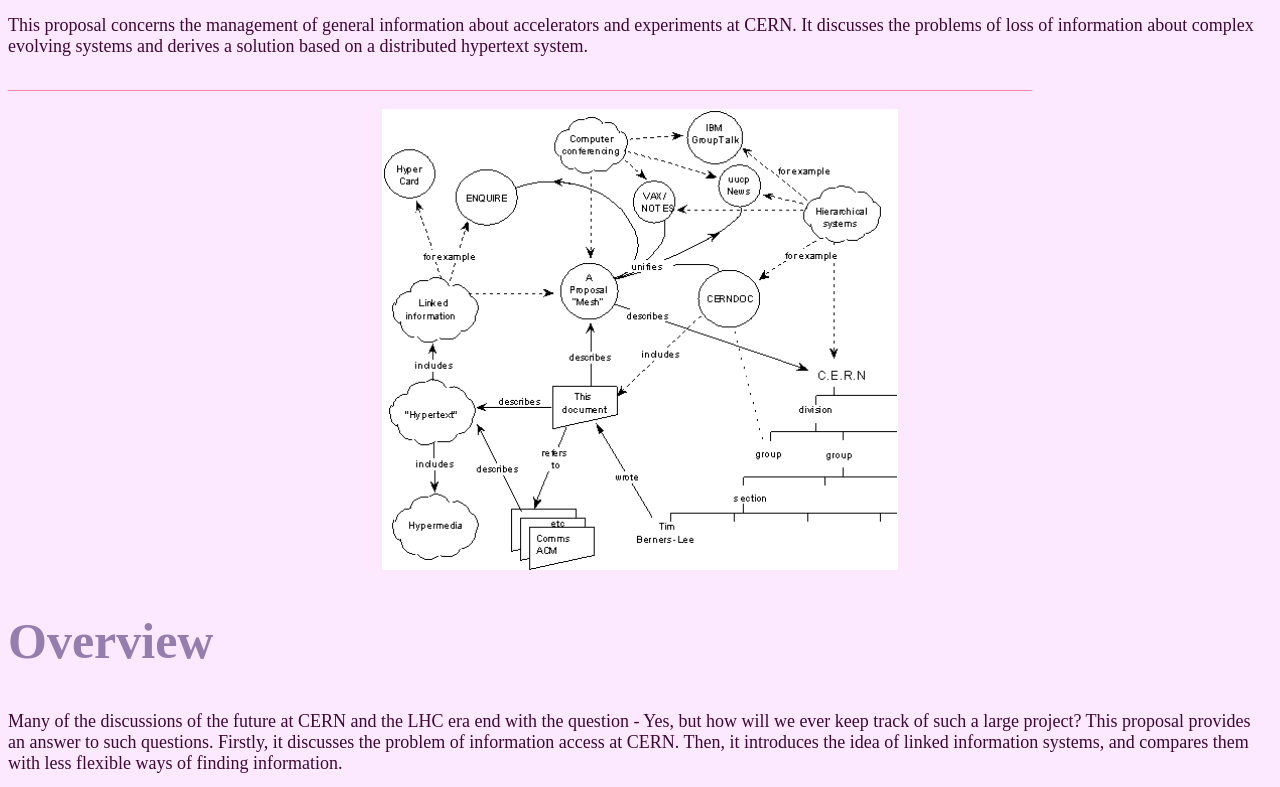
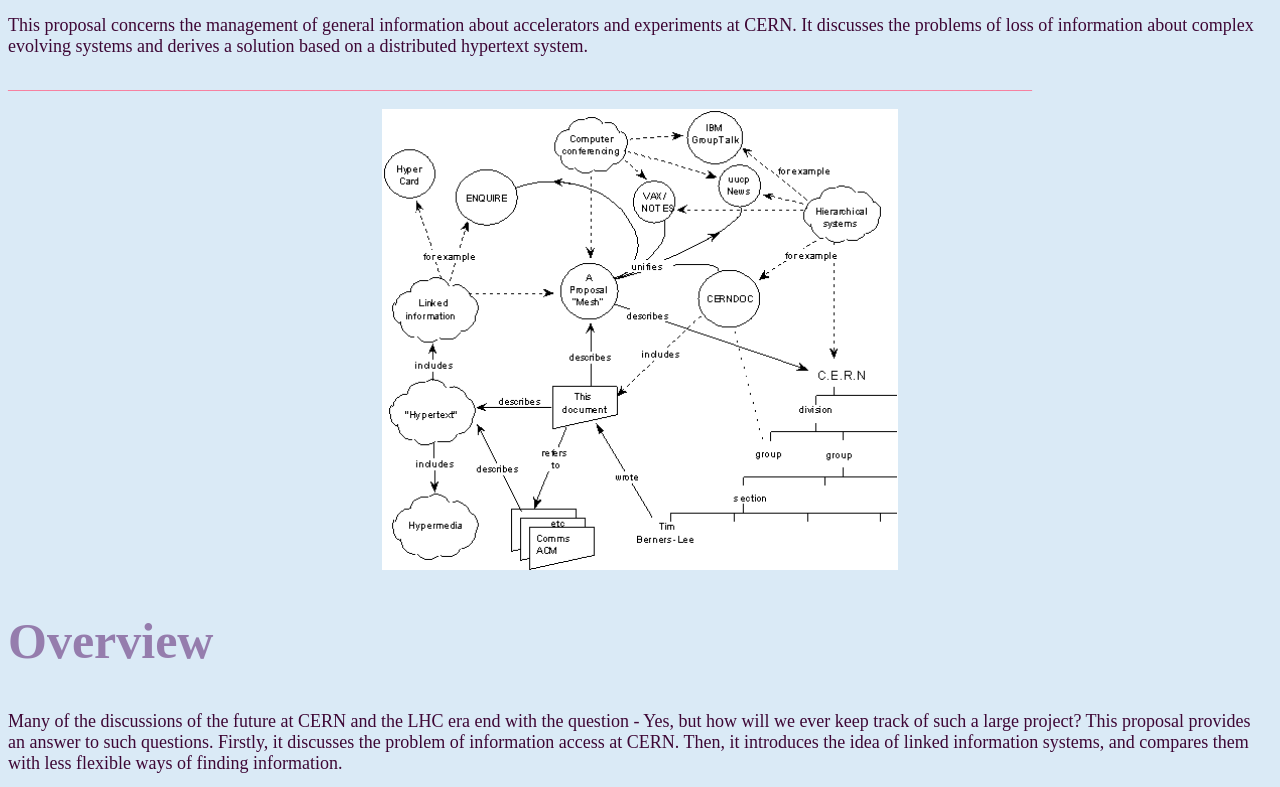
Before and after one commit to reyhanahassan/CSCI202-Assignment-2, a plain HTML site: page 02_HTML_Proposal_Doc/proposal.html in a window 1280 px wide. Shown: the part 613-1400 px from the top of the page. Drawn offline with Linux system fonts and the light colour scheme; a web font is replaced by a local one.

Commit message:
Update style.css

```diff
--- a/02_HTML_Proposal_Doc/css/style.css
+++ b/02_HTML_Proposal_Doc/css/style.css
@@ -1,7 +1,7 @@
 
 
 body {
-background-color: #fce5ffd3;
+background-color: #daeaf6;
 color:#fb6f92;
 font: 15px; font-family: 'Arsenal';
 
@@ -44,7 +44,7 @@
 }
 
 figure {
-  color:#a7bed3
+  color:#78b075
 
 }
 p {
```
